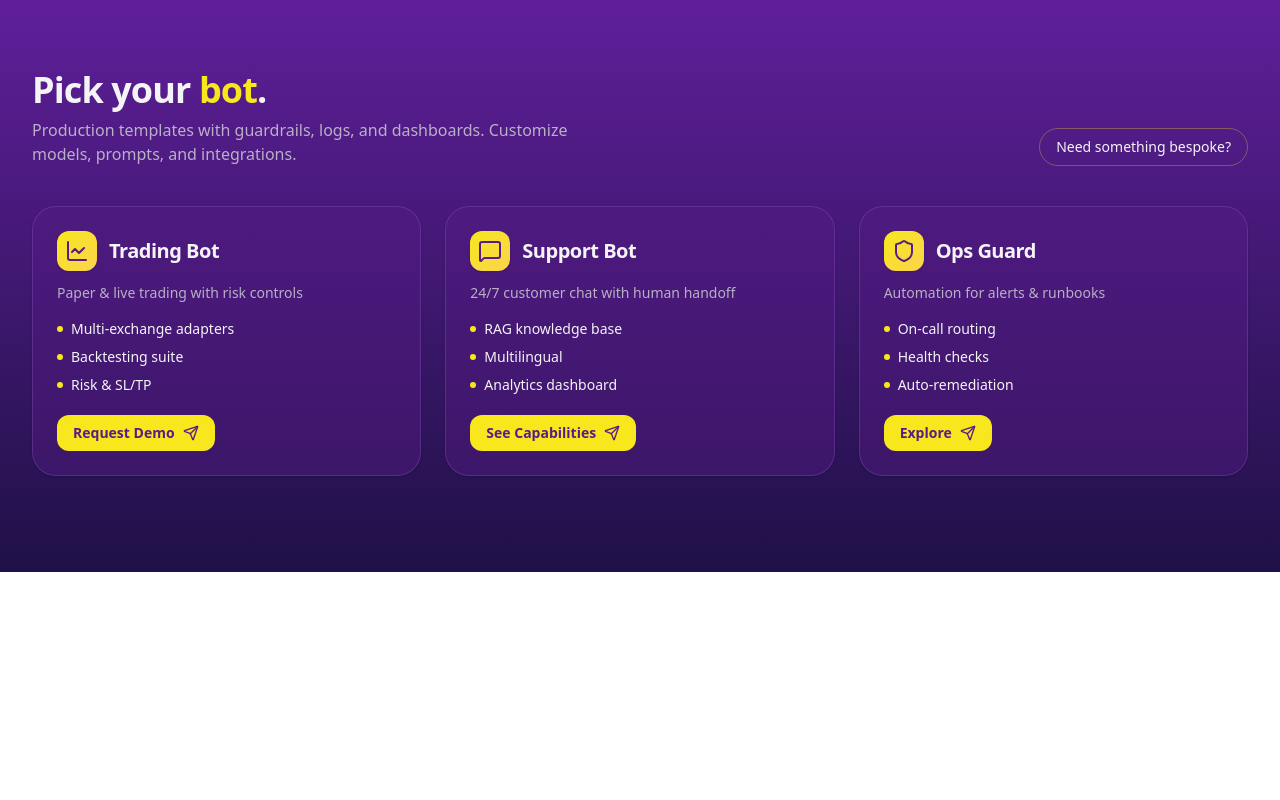
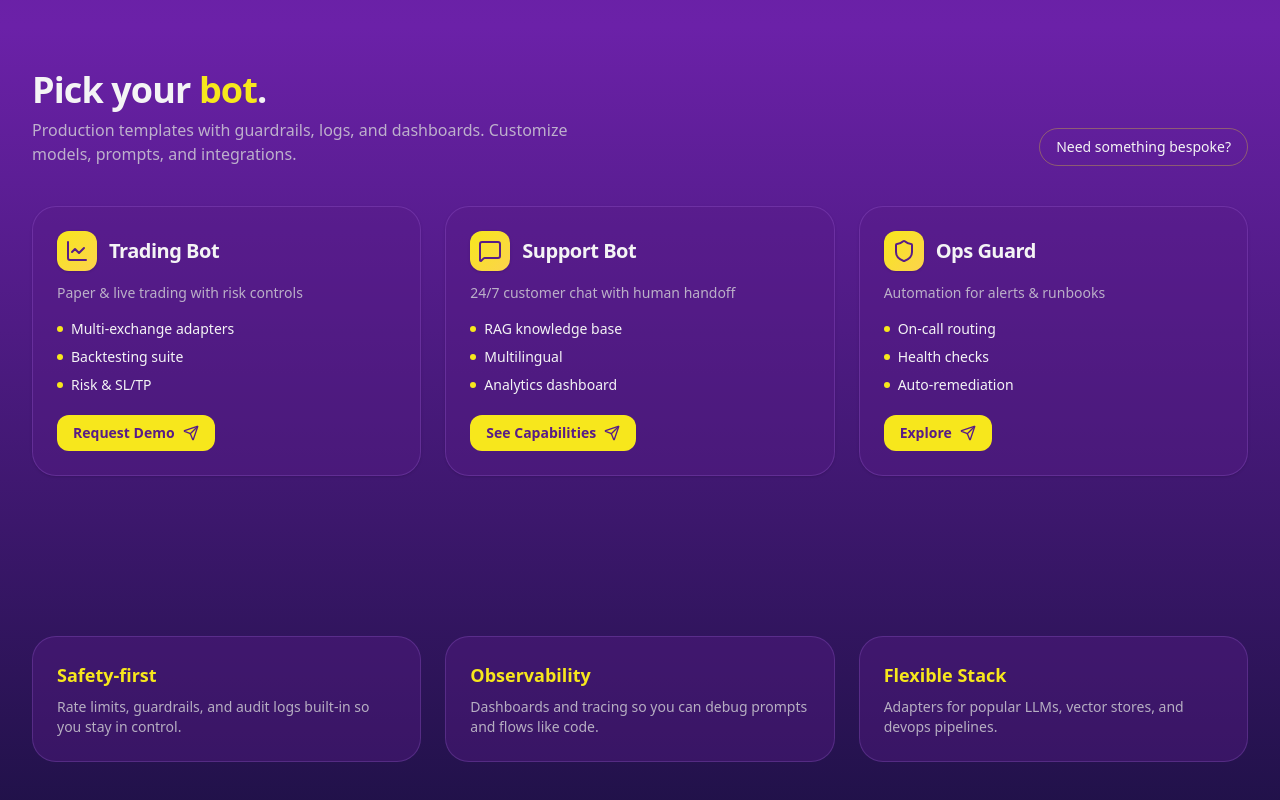
Before and after one commit to viv-stock/Banana_BFF, a React (Vite) app: page / in a window 1280 px wide. Shown: the part 772-1572 px from the top of the page. Before the commit the page ends 1344 px from the top, so only its background shows below. Built offline with nearby package versions, Linux system fonts and the light colour scheme.

Commit message:
added Service.jsx file

```diff
--- a/src/App.jsx
+++ b/src/App.jsx
@@ -3,6 +3,7 @@ import './App.css'
 import Navbar from './components/Nav'
 import About from './components/About'
 import Bots from './components/Bots'
+import Service from './components/Service'
 
 function App() {
   const [count, setCount] = useState(0)
@@ -13,6 +14,7 @@ function App() {
         <Navbar />
         <About />
         <Bots />
+        <Service />
       </>
     </div>
   )
--- /dev/null
+++ b/src/components/Service.jsx
@@ -0,0 +1,26 @@
+const Service = () => {
+    return (
+        <section id="why" className="py-16">
+            <div className="mx-auto max-w-7xl px-4 sm:px-6 lg:px-8">
+                <div className="grid md:grid-cols-3 gap-6">
+                    {[{
+                        title: "Safety-first",
+                        desc: "Rate limits, guardrails, and audit logs built-in so you stay in control.",
+                    }, {
+                        title: "Observability",
+                        desc: "Dashboards and tracing so you can debug prompts and flows like code.",
+                    }, {
+                        title: "Flexible Stack",
+                        desc: "Adapters for popular LLMs, vector stores, and devops pipelines.",
+                    }].map((card) => (
+                        <div key={card.title} className="rounded-3xl border border-purple-400/20 bg-purple-900/40 p-6">
+                            <h3 className="font-bold text-lg text-[#F7E71C]">{card.title}</h3>
+                            <p className="mt-2 text-zinc-300/80 text-sm">{card.desc}</p>
+                        </div>
+                    ))}
+                </div>
+            </div>
+        </section>
+    );
+};
+export default Service;
```
